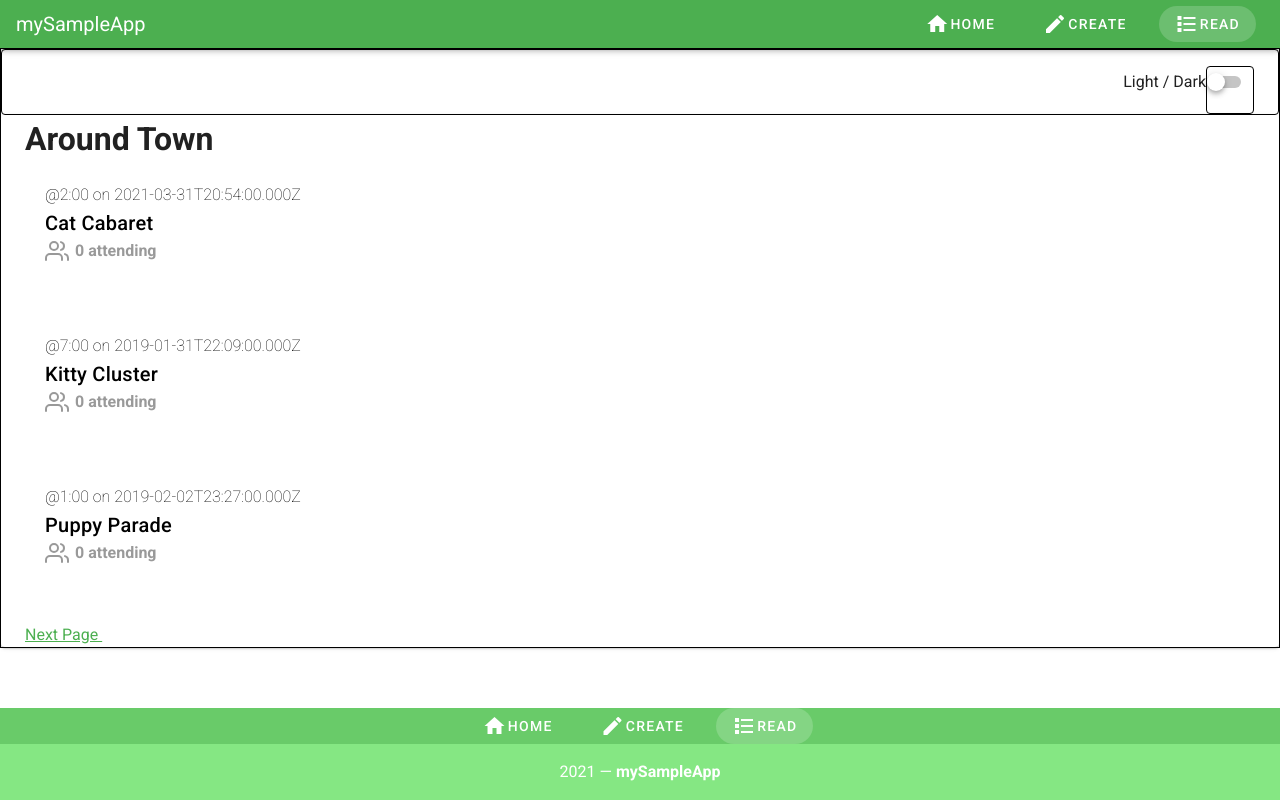
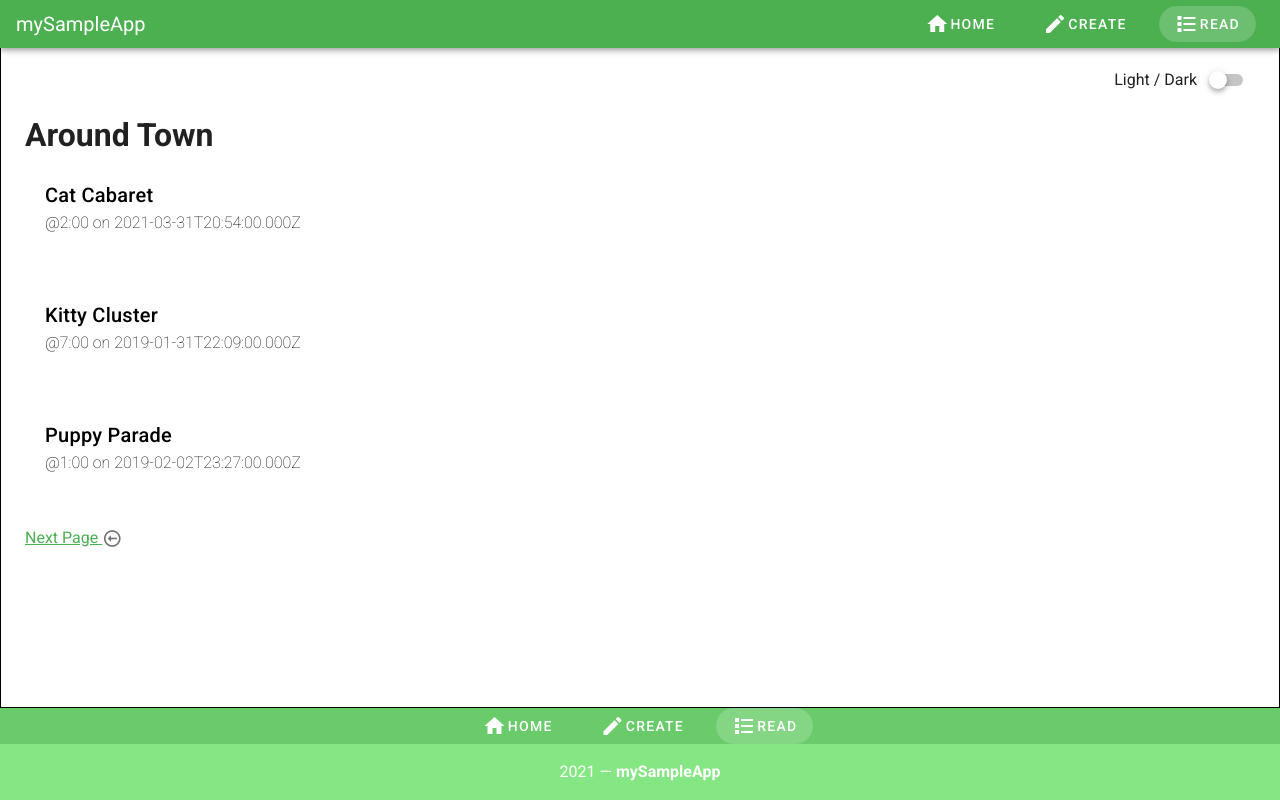
Before and after one commit to jburer/mysimpleui, a Vue app: page /shindig/read in a window 1280 px wide. Built offline with nearby package versions, Linux system fonts and the light colour scheme; data requests are answered from the project's data file.

Commit message:
.initial

```diff
--- a/src/App.vue
+++ b/src/App.vue
@@ -25,34 +25,23 @@
       </v-card-actions>
     </v-card>
     -->
-    <!--<router-view :key="$route.fullPath" />-->
     <v-app-bar color="primary" dense app dark>
-      <!--<v-app-bar-nav-icon @click="drawer = true"></v-app-bar-nav-icon>-->
       <v-toolbar-title>mySampleApp</v-toolbar-title>
       <v-spacer></v-spacer>
       <NavBar />
     </v-app-bar>
-    <v-main>
-      <v-content
-        class="spacing-playground pa-0"
-        fluid
-        style="border: 1px solid black"
-      >
-        <v-card
-          class="d-flex justify-end align-center pr-6"
-          flat
-          style="border: 1px solid black"
-        >
+    <v-main
+      class="spacing-playground pa-0"
+      fluid
+      style="border: 1px solid black"
+    >
+      <v-content>
+        <v-card class="d-flex justify-end align-center pr-6" flat>
           Light / Dark
-          <v-switch
-            dense
-            ripple
-            @click="toggleTheme"
-            style="border: 1px solid black"
-          ></v-switch>
+          <v-switch dense ripple @click="toggleTheme" class="ml-3"></v-switch>
         </v-card>
-        <v-card class="px-6">
-          <router-view></router-view>
+        <v-card class="px-6" flat>
+          <router-view :key="$route.fullPath" />
         </v-card>
       </v-content>
     </v-main>
--- a/src/components/Card.vue
+++ b/src/components/Card.vue
@@ -1,15 +1,16 @@
 <template>
+  <div>
     <router-link
       class="shindig-link"
       :to="{ name: 'show', params: { id: shindig.id } }"
     >
       <div class="shindig-card -shadow">
+        <h4 class="title">{{ shindig.title }}</h4>
         <span class="eyebrow">@{{ shindig.time }} on {{ shindig.date }}</span>
-      <h4 class="title">{{ shindig.title }}</h4>
-      <BaseIcon name="users">{{ shindig.attendees.length }} attending</BaseIcon>
         <span></span>
       </div>
     </router-link>
+  </div>
 </template>
 
 <script>
--- a/src/views/Read.vue
+++ b/src/views/Read.vue
@@ -15,10 +15,11 @@
       |
     </template>
     <template v-if="hasNextPage">
-      <router-link :to="{ name: 'read', query: { page: page + 1 } }" rel="prev">
-        Next Page
+      <router-link :to="{ name: 'read', query: { page: page + 1 } }" rel="next">
+         Next Page
       </router-link>
     </template>
+    <v-icon dense>mdi-arrow-left-thin-circle-outline</v-icon>
     <BaseIcon />
   </div>
 </template>
@@ -32,6 +33,8 @@ export default {
     Card
   },
   created() {
+    console.log("\nRead.created() ... start");
+    console.log(" ... Read.created() page = " + this.page);
     this.perPage = 3;
     this.$store.dispatch("shindig/getShindigs", {
       perPage: this.perPage,
@@ -45,7 +48,7 @@ export default {
     hasNextPage() {
       return this.shindig.shindigsTotal > this.page * this.perPage;
     },
-    ...mapState(["shindig", "user"])
+    ...mapState(["shindig"])
   }
 };
 </script>
```
Also changed, not shown: src/components/NavBar.vue (+0 -28 lines). Lines whose indentation alone changed are shown as unchanged.
